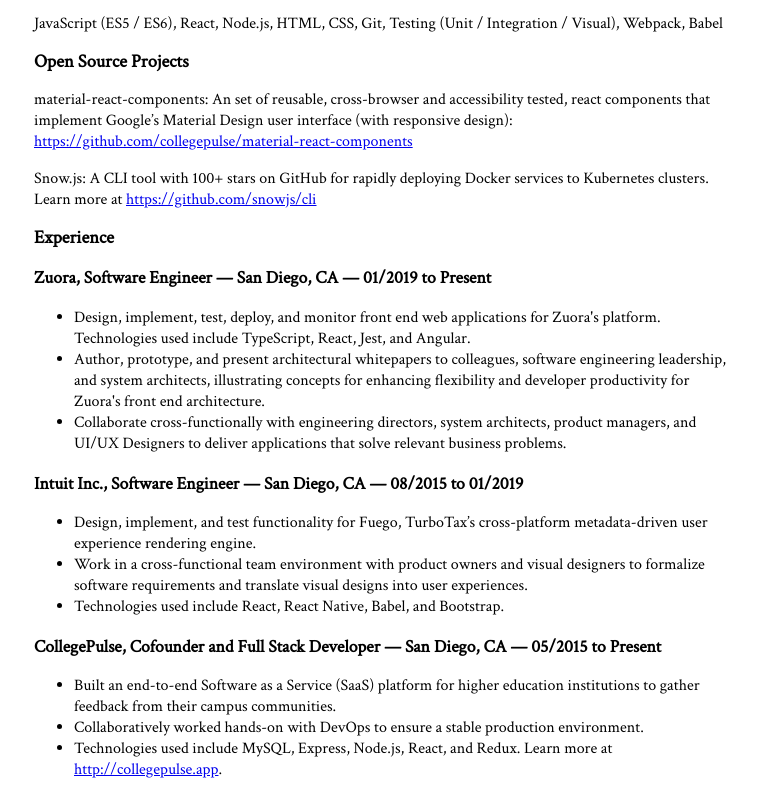
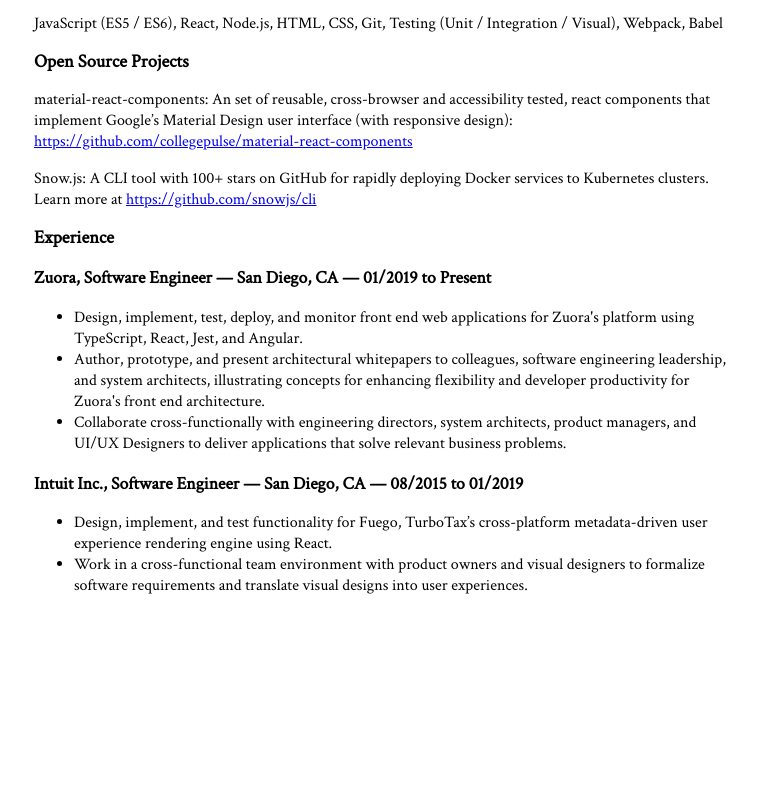
Before and after one commit to petermikitsh/mikit.sh, a plain HTML site: page index.html in a window 1280 px wide. Shown: the part 352-1148 px from the top of the page, without its empty margins (256-1013 px from the left). After the commit the page ends 964 px from the top, so only its background shows below. Drawn offline with Linux system fonts and the light colour scheme.

Commit message:
fix: fit print version to single page

```diff
--- a/index.html
+++ b/index.html
@@ -23,6 +23,16 @@
 
       h2 {
         font-size: 1.15em;
+      }
+
+      @media print {
+        h2 {
+          margin: 10px 0;
+        }
+
+        p {
+          margin: 10px 0;
+        }
       }
 
       h3 {
@@ -91,8 +101,7 @@
     <ul>
       <li>
         Design, implement, test, deploy, and monitor front end web applications
-        for Zuora's platform. Technologies used include TypeScript, React, Jest,
-        and Angular.
+        for Zuora's platform using TypeScript, React, Jest, and Angular.
       </li>
       <li>
         Author, prototype, and present architectural whitepapers to colleagues,
@@ -111,36 +120,14 @@
     <ul>
       <li>
         Design, implement, and test functionality for Fuego, TurboTax’s
-        cross-platform metadata-driven user experience rendering engine.
+        cross-platform metadata-driven user experience rendering engine using
+        React.
       </li>
       <li>
         Work in a cross-functional team environment with product owners and
         visual designers to formalize software requirements and translate visual
         designs into user experiences.
       </li>
-      <li>
-        Technologies used include React, React Native, Babel, and Bootstrap.
-      </li>
-    </ul>
-
-    <h3>
-      CollegePulse, Cofounder and Full Stack Developer — San Diego, CA — 05/2015
-      to Present
-    </h3>
-    <ul>
-      <li>
-        Built an end-to-end Software as a Service (SaaS) platform for higher
-        education institutions to gather feedback from their campus communities.
-      </li>
-      <li>
-        Collaboratively worked hands-on with DevOps to ensure a stable
-        production environment.
-      </li>
-      <li>
-        Technologies used include MySQL, Express, Node.js, React, and Redux.
-        Learn more at
-        <a href="http://collegepulse.app/">http://collegepulse.app</a>.
-      </li>
     </ul>
   </body>
 </html>
```
